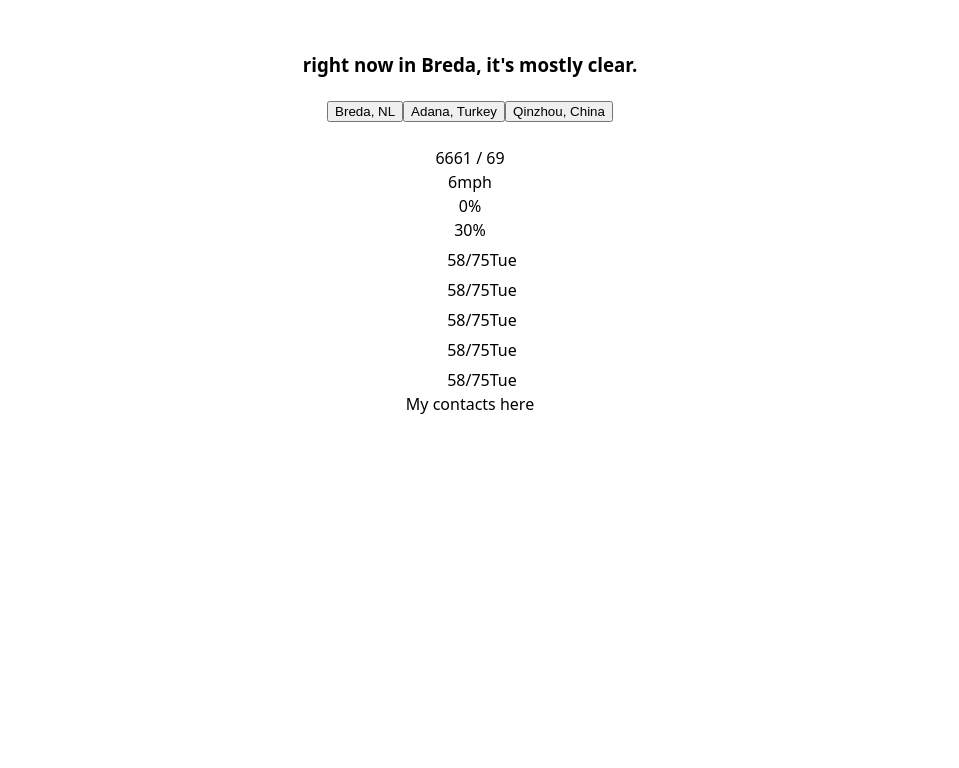
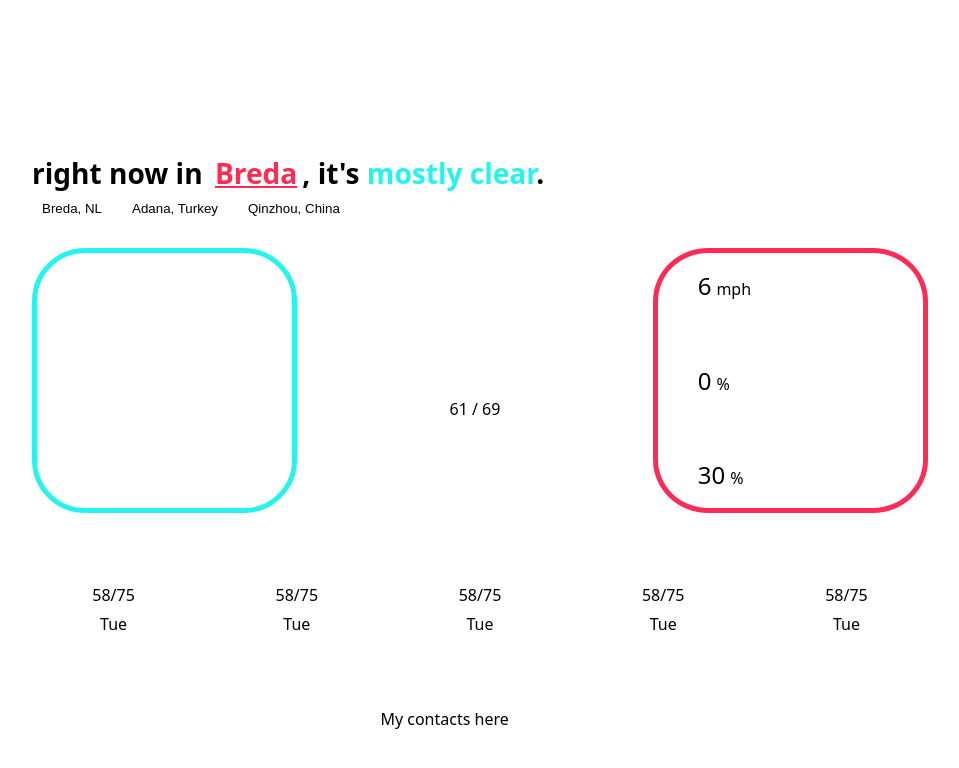
Before and after one commit to oneandonlycharlie/Weather_App, a React (Vite) app: page / in a window 1280 px wide. Shown: the top 768 px of the page, without its empty margins (170-1129 px from the left). Built offline with nearby package versions, Linux system fonts and the light colour scheme; some icons are missing.

Commit message:
Style: complete layout, styling and color pallette

```diff
--- a/src/App.css
+++ b/src/App.css
@@ -1,6 +1,132 @@
 #root {
-  max-width: 1280px;
-  margin: 0 auto;
-  padding: 2rem;
+  width:70vw;
+  min-width: 600px;
   text-align: center;
+  height:65%;
+  position:fixed;
+  top:15%;
+  left:150px;
+  border: 2px solid var(--white);
+  padding:30px 50px;
+  border-radius: 30px;
 }
+
+.header {
+  margin-bottom: 10px;
+  display: flex;
+  flex-direction: column;
+  align-items: flex-start;
+  font-size:1.5rem;
+  .buttons {
+    display: flex;
+    flex-direction: row;
+  }
+  button {
+    background-color: var(--white);
+    color: var(--black);
+    padding:2px 10px;
+    margin: 5px 10px 0px 0px ;
+    border:none;
+    border-radius:9999px
+  };
+  button:hover {
+    background-color: var(--razzmatazz);
+  }
+  .location {
+    text-decoration: underline;
+    margin:0px 5px 0px 5px;
+  }
+}
+
+.razzmatazz {
+  color:var(--razzmatazz)
+}
+
+.splash {
+  color:var(--splash)
+}
+
+.window {
+  margin-top: 30px;
+}
+
+.primary {
+  display: flex;
+  flex-direction: row;
+  gap:40px;
+  .item {
+    flex:1 1 200px
+  }
+  .logo {
+    aspect-ratio: 1/1;
+    fill: #ffe5b3;
+    padding:20px;
+    border: 5px solid var(--splash);
+    border-radius: 20%;
+  }
+  .temperature {
+    border: 5px solid var(--white);
+    border-radius: 20%;
+    span {
+      width:inherit;
+      display: block;
+    }
+    .current {
+      font-size: 6rem;
+      font-weight: 200;
+      color: var(--white);
+    }
+    .range {
+      font-size: 1rem;
+    }
+  }
+  .features {
+    border: 5px solid var(--razzmatazz);
+    border-radius: 20%;
+    display: flex;
+    flex-direction: column;
+    justify-content: space-between;
+    div {
+      text-align: left;
+      padding: 15px 30px;
+    };
+    .current {
+      font-size: 1.5rem;
+      margin: 0px 5px 0px 0px;
+    };
+    .logo {
+      fill:var(--splash);
+      padding:0px;
+      margin:0px 10px 0px 0px;
+      border:none;
+    }
+  }
+}
+
+.secondary {
+  margin-top: 30px;
+  margin-bottom: 20px;
+  display: flex;
+  gap:20px;
+  .item {
+    flex: 1 1 60px;
+    display: inherit;
+    flex-direction: column;
+    align-items: center;
+  };
+  .logo {
+    height: 40px;
+    aspect-ratio: 1/1;
+    fill:var(--splash)
+  }
+  img, span {
+    display: block;
+    margin-bottom:5px;
+  }
+}
+
+footer {
+  position: absolute;
+  bottom: -5%;
+  left:40%;
+}
--- a/src/index.css
+++ b/src/index.css
@@ -9,12 +9,20 @@
   text-rendering: optimizeLegibility;
   -webkit-font-smoothing: antialiased;
   -moz-osx-font-smoothing: grayscale;
+  --black: rgb(0,0,0);
+  --white: rgb(255,255,255);
+  --razzmatazz:rgb(254,44,85);
+  --splash:rgb(37,244,238);
+  h1, h2, h3, h4, h5, figure, p, ol, ul {
+  margin: 0;
+}
 }
 
 body {
   margin: 0;
   min-width: 320px;
   min-height: 100vh;
+  position:relative;
 }
 
 h1 {
```
